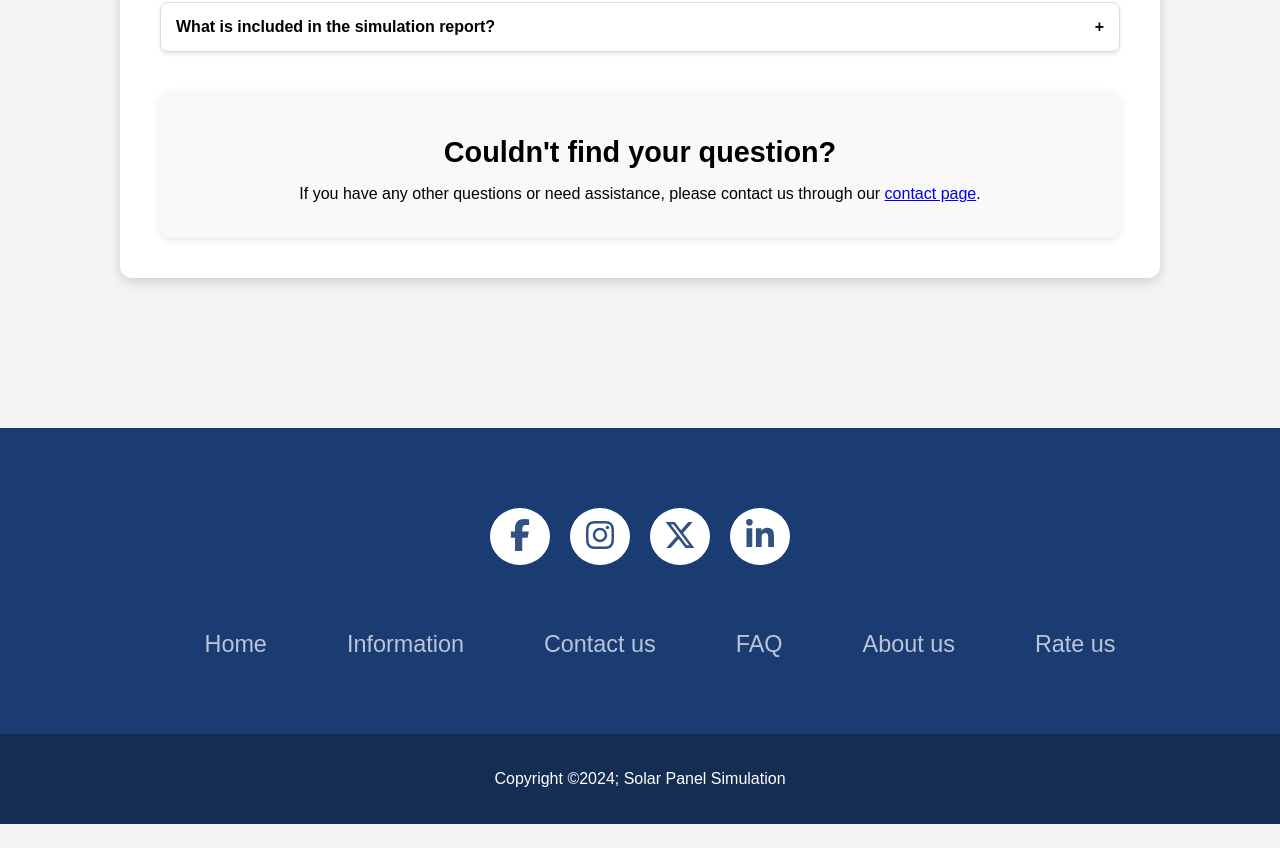
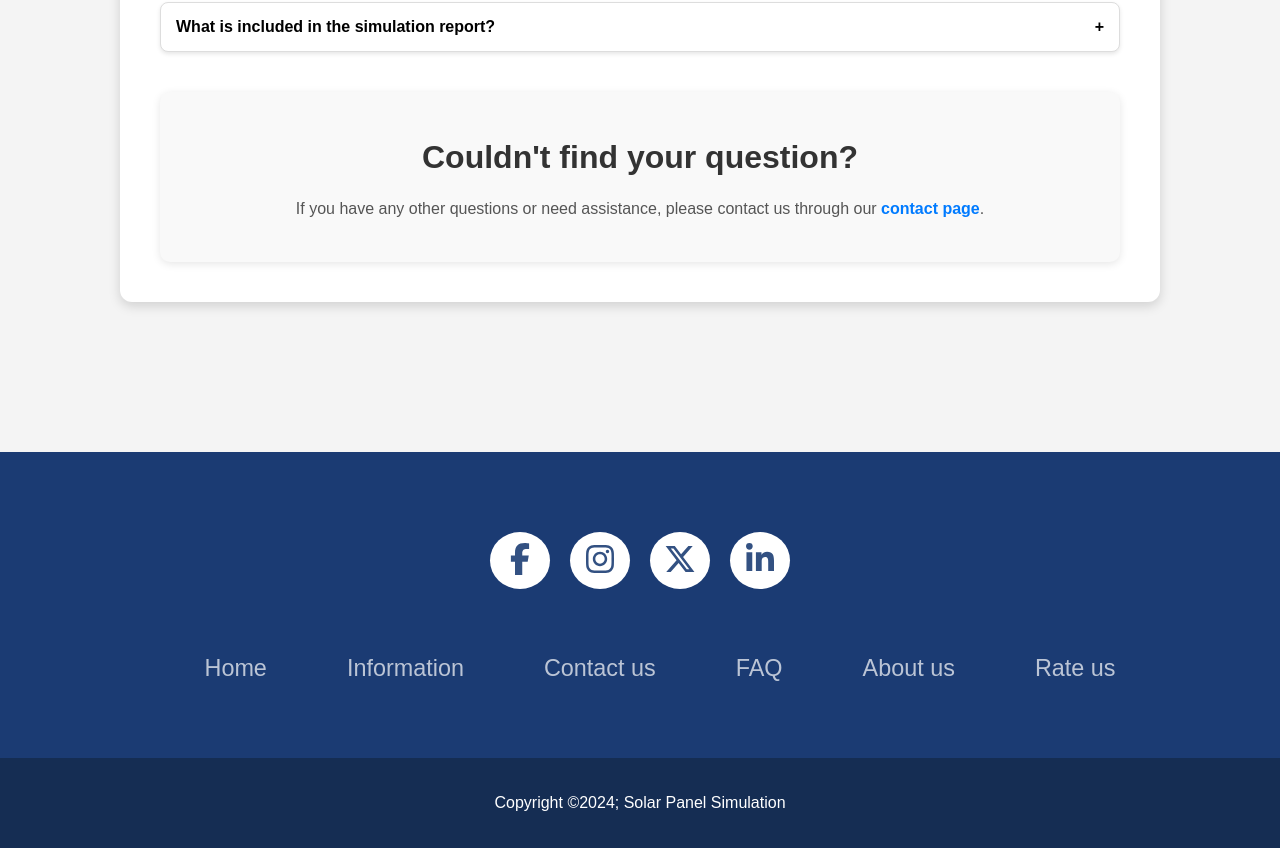
Before and after one commit to isravx0/AfstudeerProject, a React (Create React App) app in the folder project/my-app/: page /faq in a window 1280 px wide. Shown: the part 897-1745 px from the top of the page. Before the commit the page ends 1721 px from the top, so only its background shows below. Built offline with nearby package versions, Linux system fonts and the light colour scheme.

Commit message:
"Updated styles for contact-us-section,"

```diff
--- a/project/my-app/src/components/faq/style/FAQPage.css
+++ b/project/my-app/src/components/faq/style/FAQPage.css
@@ -176,31 +176,31 @@ button {
 }
 
 .contact-us-section h2 {
-    font-size: 1.8rem;
-    margin-bottom: 15px;
+    font-size: 2rem;
+    font-weight: 600;
+    margin-bottom: 20px;
+    color: #333;
 }
 
 .contact-us-section p {
-    margin-bottom: 15px;
+    font-size: 1rem;
+    color: #555;
+    line-height: 1.6;
+    margin-bottom: 20px;
 }
 
-.contact-form {
-    display: flex;
-    flex-direction: column;
-    gap: 15px;
+.information-contact-link {
+    color: #007bff;
+    text-decoration: none;
+    font-weight: 600;
+    transition: color 0.3s ease;
 }
 
-.contact-input,
-.contact-textarea {
-    padding: 12px;
-    border-radius: 8px;
-    border: 1px solid #ddd;
+.information-contact-link:hover {
+    color: #0056b3;
+    text-decoration: underline;
 }
 
-.contact-textarea {
-    height: 150px;
-    resize: none;
-}
 
 /* Responsive Design for iPad (768px to 1024px) */
 @media (max-width: 1024px) and (min-width: 768px) {
```
